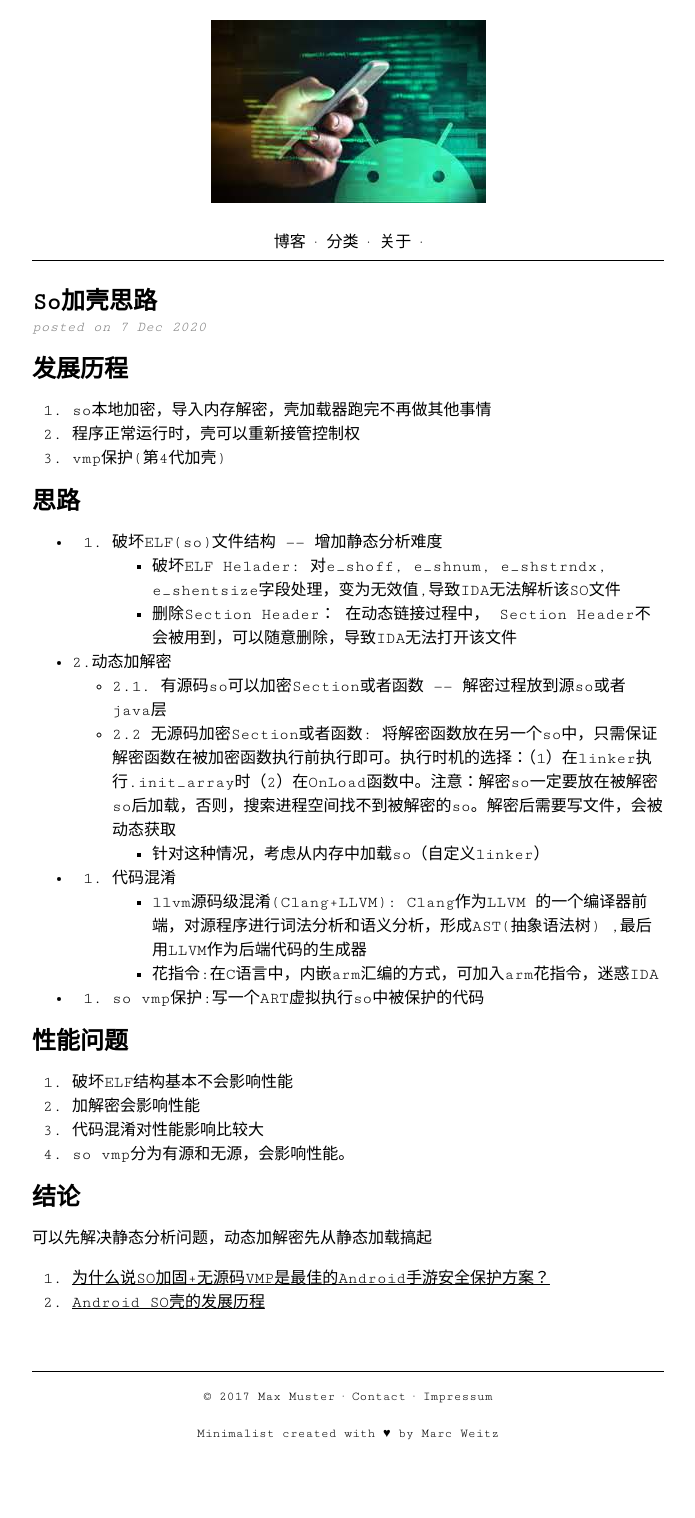
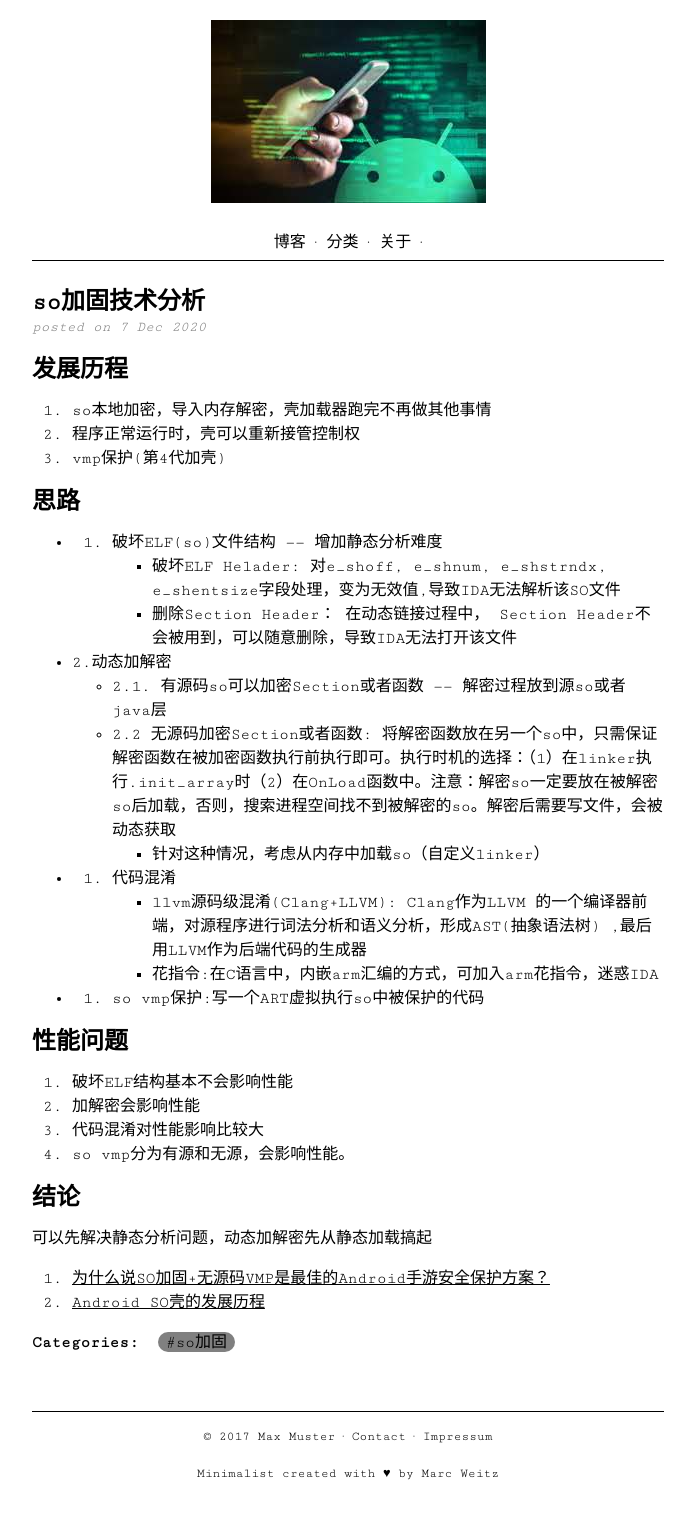
Before and after one commit to ckitterl/ckitterl.github.io, a Jekyll site: the page built from _posts/so/2020-12-07-SO加壳思路.md, in a window 1280 px wide. Shown: the whole page, without its empty margins (292-987 px from the left). Built offline with Jekyll 4.4.1, drawn with Linux system fonts in a browser that asks for light colours; our own code applies the rules of GitHub Pages for plain Markdown files; before the commit the page ends 1478 px from its top, so only the background shows below that.

Commit message:
doc: 增加so加固技术分析

```diff
--- a/_posts/so/2020-12-07-SO加壳思路.md
+++ b/_posts/so/2020-12-07-SO加壳思路.md
@@ -1,3 +1,9 @@
+---
+layout: post
+title:  "so加固技术分析"
+categories: so加固
+---
+
 ## 发展历程
 1. so本地加密，导入内存解密，壳加载器跑完不再做其他事情
 2. 程序正常运行时，壳可以重新接管控制权
```
